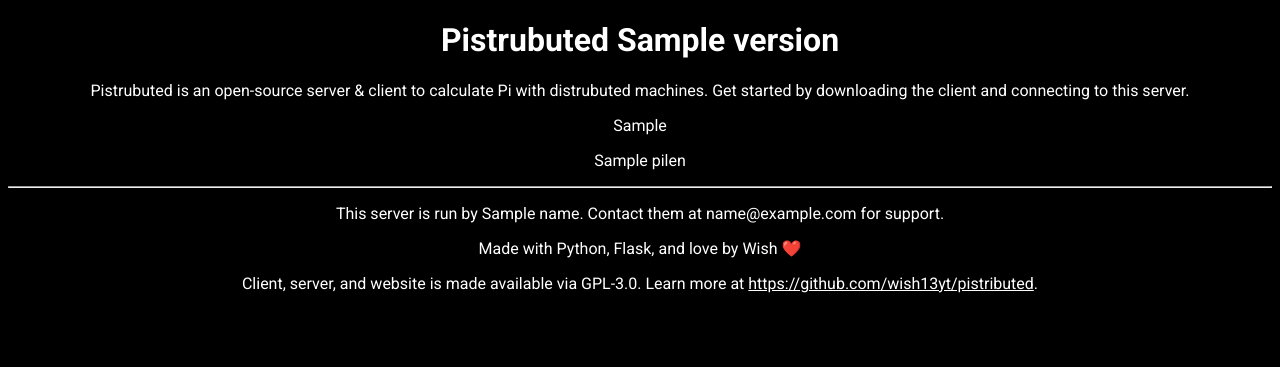
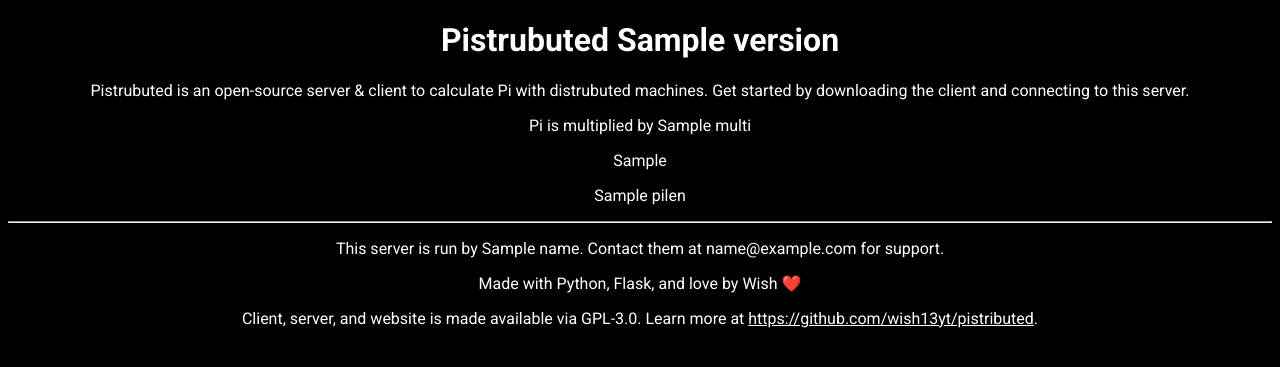
Before and after one commit to wish13yt/pistributed, a Flask app: template src/server/templates/index.html in a window 1280 px wide. Shown: the top 367 px of the page. Run offline with Flask 3, Linux system fonts and the light colour scheme; the template is opened without the code that fills it: most values are stand-ins (such as "Sample title", 1, 10 or a date in 2020); parts of the project's set-up code (start-up, migrations or seed data) failed here and were passed over.

Commit message:
add multiplying

```diff
--- a/src/server/app.py
+++ b/src/server/app.py
@@ -8,6 +8,7 @@ app = Flask(__name__)
 load_dotenv()
 name = os.getenv("NAME")
 email = os.getenv("EMAIL")
+multi = int(os.getenv("MULTI"))
 atEmail = email.replace("@", " at ")
 safeEmail = atEmail.replace(".", " dot ")
 @app.route('/api/getpi')
@@ -24,9 +25,10 @@ def getpi():
 @app.route('/api/postpi', methods=['POST', 'GET'])
 def postpi():
     f = open("picalc/pi.txt", "r")
+    checkCorrectly = 3.14 * multi
     if request.form['pi']:
         if f.read() == "No clients have connected yet. Become one of the first!":
-            if request.form['pi'].startswith("3.14") == True:
+            if request.form['pi'].startswith(str(checkCorrectly)) == True:
                 with open("picalc/pi.txt", "w") as f:
                     f.write(request.form['pi'])
             else:
@@ -65,10 +67,7 @@ def lander():
     if request.method == 'GET':
         ver = open("ver.txt", "r")
         version = ver.read()
-        try:
-            return render_template('index.html', pi=piresult, name=name, email=safeEmail, version=version, pilen=str(pilen))
-        except:
-            return render_template('index.html', pi=piresult, name=name, email=safeEmail, version=version)
+        return render_template('index.html', pi=piresult, name=name, email=safeEmail, version=version, multi=str(multi))
     else:
         return "Please use GET to access this page."
 
@@ -99,6 +98,10 @@ def getname():
 def getemail():
     return safeEmail
 
+@app.route('/api/getmultiplier')
+def getMultiply():
+    return str(multi)
+
 @app.errorhandler(404)
 def page_not_found(error):
     return render_template('404.html'), 404
--- a/src/server/setup.py
+++ b/src/server/setup.py
@@ -12,9 +12,10 @@ print("Security is not guarenteed. I am not responsible for ANY damages or attem
 input("I agree, and would like to continue. (to continue, press enter)")
 email = input("What email would you like to display for server support? THIS WILL BE MADE PUBLIC ")
 called = input("What would you like to be called? (ex: Wish) THIS WILL BE MADE PUBLIC ")
+multi = input("What would you like Pi to be multiplied by? (number ONLY, default is 1)") or 1
 print("Thank you! Creating a .env file... Make sure to run server.py when you are ready!")
 with open(".env", "w") as file:
-    file.write("EMAIL=" + email + "\nNAME=" + called)
+    file.write("EMAIL=" + email + "\nNAME=" + called + "\nMULTI=" + multi)
 isExist = os.path.exists("picalc")
 if not isExist:
    os.makedirs("picalc")
@@ -23,5 +24,5 @@ with open("picalc/pi.txt", "w") as pifile:
     pifile.write("No clients have connected yet. Become one of the first!")
     print("Created picalc/pi.txt successfully. Do NOT edit this file!")
 with open("ver.txt", "w") as versionfile:
-    versionfile.write("1.6")
+    versionfile.write("1.7")
     print("Created version file. Server will not work without this!!!")
--- a/src/server/templates/index.html
+++ b/src/server/templates/index.html
@@ -24,6 +24,7 @@
 <body>
     <h1>Pistrubuted {{ version }}</h1>
     <p>Pistrubuted is an open-source server & client to calculate Pi with distrubuted machines. Get started by downloading the client and connecting to this server.</p>
+    <p>Pi is multiplied by {{ multi }}</p>
     <p>{{ pi }}</p>
     <p>{{ pilen }}</p>
     <hr>
```
Also changed, not shown: src/client/client.py (+10 -2 lines).
